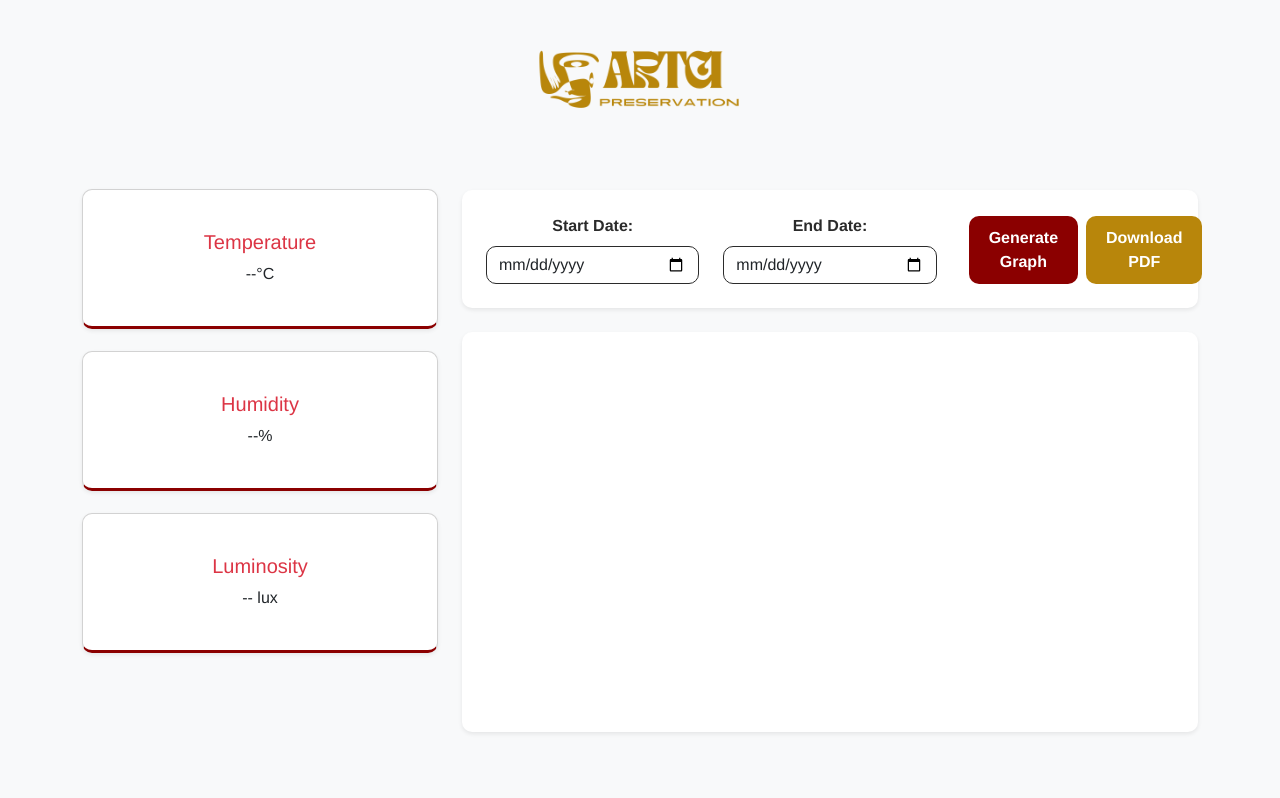
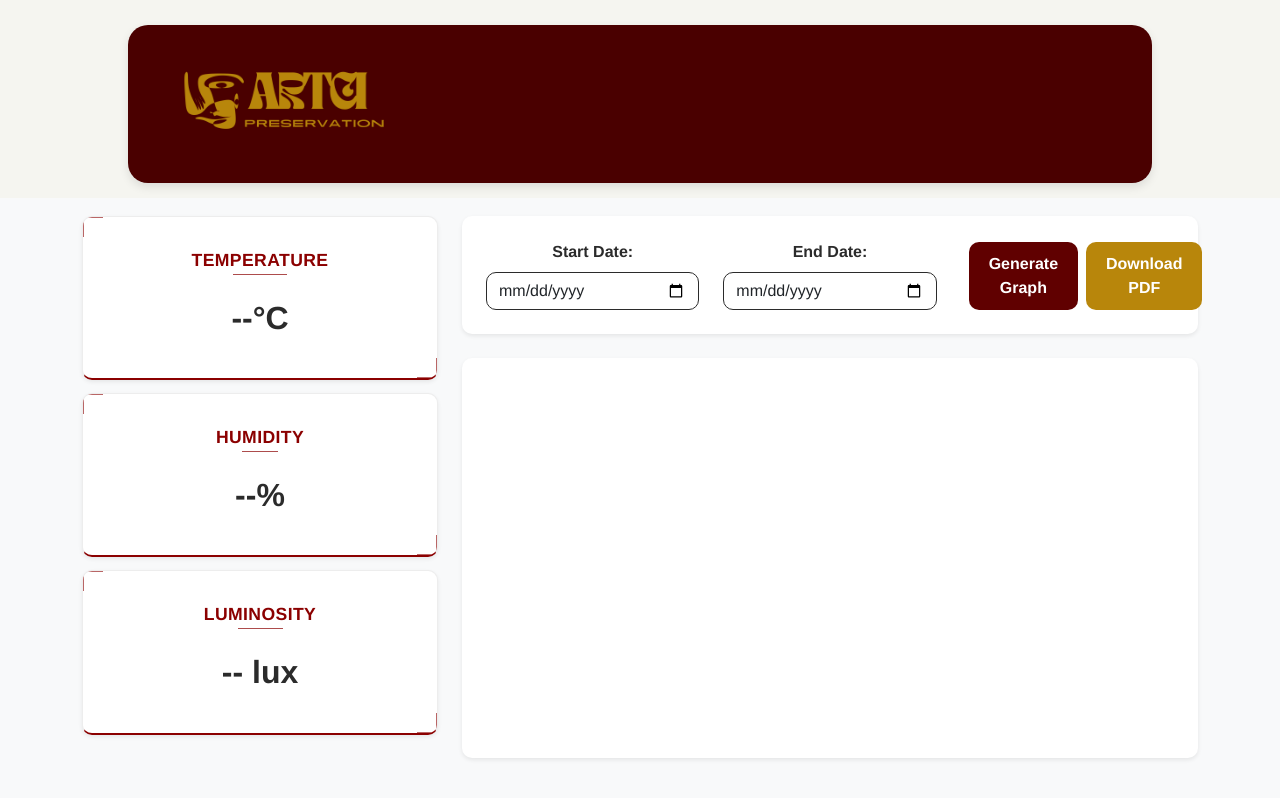
Before and after one commit to bellaom/PresArt, a website with bundled scripts: page public/index.html in a window 1280 px wide. Built offline with nearby package versions, Linux system fonts and the light colour scheme; files whose address does not match are found by name.

Commit message:
frontend: adding containers and changing colors to develop a more aesthetic page

```diff
--- a/public/index.html
+++ b/public/index.html
@@ -18,32 +18,37 @@
     <link rel="stylesheet" href="style.css">
 </head>
 <body>
-    <div class="container-fluid bg-light min-vh-100">
-        <!-- Contenedor del logo -->
-        <div class="logo-container text-center pt-4">
+    <!-- Header flotante con puntas redondeadas -->
+    <header>
+        <div class="container">
+            <div class="logo-container">
                 <img src="imagenes/logo.png" alt="Museo" class="logo">
             </div>
+        </div>
+    </header>
 
+    <div class="container-fluid bg-light min-vh-100">
         <!-- Contenido principal -->
-        <main class="container mt-4">
+        <main class="container mt-2">
             <div class="row g-4">
+                <!-- Contenedores de datos a la izquierda -->
                     <!-- Contenedores de datos a la izquierda -->
     <div class="col-md-4">
         <div class="card data-card text-center shadow-sm">
             <div class="card-body">
-                            <h5 class="card-title text-danger">Temperature</h5>
+                <h5 class="card-title">Temperature</h5>
                 <p class="card-text data-value" id="temperature-value">--°C</p>
             </div>
         </div>
         <div class="card data-card text-center shadow-sm">
             <div class="card-body">
-                            <h5 class="card-title text-danger">Humidity</h5>
+                <h5 class="card-title">Humidity</h5>
                 <p class="card-text data-value" id="humidity-value">--%</p>
             </div>
         </div>
         <div class="card data-card text-center shadow-sm">
             <div class="card-body">
-                            <h5 class="card-title text-danger">Luminosity</h5>
+                <h5 class="card-title">Luminosity</h5>
                 <p class="card-text data-value" id="luminosity-value">-- lux</p>
             </div>
         </div>
@@ -51,7 +56,7 @@
 
                 <!-- Contenedor de los datos históricos a la derecha -->
                 <div class="col-md-8">
-                    <div class="historical-section mt-4 p-4 text-center">
+                    <div class="historical-section p-4 text-center">
                         <div class="row justify-content-center">
                             <div class="col-md-4">
                                 <label for="start-date" class="form-label">Start Date:</label>
--- a/public/style.css
+++ b/public/style.css
@@ -12,36 +12,114 @@ body {
     font-family: 'Helvetica Neue', Arial, sans-serif;
     background-color: var(--secondary-color);
     color: var(--text-color);
+    padding-top: 20px; /* Reduced from 50px */
+}
+
+/* Estilo para el header centrado */
+header {
+    background-color: #4A0000; /* Gris suave y elegante */
+    color: white;
+    border-radius: 20px; /* Bordes redondeados */
+    padding: 20px 40px; /* Espacio dentro del header */
+    width: 80%; /* No cubre toda la pantalla */
+    margin: 5px auto 15px; /* Reduced top margin and set bottom margin */
+    box-shadow: 0 4px 10px rgba(0, 0, 0, 0.1); /* Sombra para darle efecto de elevación */
 }
 
 /* Estilo para el contenedor del logo */
 .logo-container {
-    padding-top: 20px; /* Ajusta el espacio encima del logo */
-    text-align: center; /* Centra el logo */
+    text-align: left; /* Alineación a la izquierda */
 }
 
 /* Estilo del logo */
 .logo {
-    width: 210px; /* Ajusta el tamaño del logo si es necesario */
+    width: 210px; /* Ajusta el tamaño del logo */
     height: auto;
 }
 
-/* Estilo de las tarjetas de datos en columna vertical */
+/* Opcional: para mejorar la visualización del logo dentro del header */
+header .container {
+    display: flex;
+    align-items: center;
+    justify-content: space-between;
+}
+
+/* Estilo mejorado de las tarjetas de datos con tamaño reducido */
 .data-card {
     background: var(--card-bg);
     border-radius: var(--border-radius);
-    padding: 1.5rem;
-    margin-bottom: 1rem;
-    box-shadow: 0 2px 4px rgba(0,0,0,0.08);
-    border-bottom: 3px solid var(--accent-color);
+    padding: 1rem 0.8rem; /* Reducido de 1.5rem 1rem */
+    margin-bottom: 0.8rem; /* Reducido de 1rem */
+    box-shadow: 0 2px 5px rgba(0,0,0,0.1);
+    border: 1px solid rgba(0,0,0,0.07);
+    border-bottom: 2px solid var(--accent-color); /* Reducido de 3px */
     transition: transform 0.2s, box-shadow 0.2s;
-    margin-top: 1.4rem;
+    margin-top: 0;
+    position: relative;
+    overflow: hidden;
 }
 
-/* Efecto hover para las tarjetas de datos */
+/* Efecto hover mejorado para las tarjetas de datos */
 .data-card:hover {
-    transform: translateY(-3px);
-    box-shadow: 0 4px 8px rgba(0,0,0,0.15);
+    transform: translateY(-2px); /* Reducido de -3px */
+    box-shadow: 0 4px 10px rgba(0,0,0,0.15); /* Reducido de 0 5px 12px */
+}
+
+/* Estilo para el título de la tarjeta */
+.data-card .card-title {
+    color: var(--accent-color);
+    font-size: 1.1rem; /* Reducido de 1.2rem */
+    font-weight: 600;
+    margin-bottom: 0.7rem; /* Reducido de 1rem */
+    text-transform: uppercase;
+    letter-spacing: 0.4px; /* Reducido de 0.5px */
+    position: relative;
+    display: inline-block;
+}
+
+.data-card .card-title:after {
+    content: '';
+    position: absolute;
+    bottom: -4px; /* Reducido de -5px */
+    left: 30%;
+    width: 40%; /* Reducido de 50% */
+    height: 1.5px; /* Reducido de 2px */
+    background-color: var(--accent-color);
+    opacity: 0.7;
+}
+
+/* Estilo para el valor numérico */
+.data-card .data-value {
+    font-size: 2rem; /* Reducido de 2.5rem */
+    font-weight: 700;
+    color: var(--text-color);
+    margin: 0.7rem 0 0.3rem; /* Reducido de 1rem 0 0.5rem */
+    font-family: 'Helvetica Neue', Arial, sans-serif;
+}
+
+/* Efecto decorativo en las esquinas de la tarjeta - reducido */
+.data-card:before {
+    content: '';
+    position: absolute;
+    top: 0;
+    left: 0;
+    width: 20px; /* Reducido de 30px */
+    height: 20px; /* Reducido de 30px */
+    border-top: 1.5px solid var(--accent-color); /* Reducido de 2px */
+    border-left: 1.5px solid var(--accent-color); /* Reducido de 2px */
+    opacity: 0.6;
+}
+
+.data-card:after {
+    content: '';
+    position: absolute;
+    bottom: 0;
+    right: 0;
+    width: 20px; /* Reducido de 30px */
+    height: 20px; /* Reducido de 30px */
+    border-bottom: 1.5px solid var(--accent-color); /* Reducido de 2px */
+    border-right: 1.5px solid var(--accent-color); /* Reducido de 2px */
+    opacity: 0.6;
 }
 
 /* Contenedor de los datos en la columna izquierda */
@@ -85,12 +163,12 @@ body {
 }
 
 .historical-section .btn-danger {
-    background: var(--accent-color);
+    background: #600000;
     border: none;
 }
 
 .historical-section .btn-danger:hover {
-    background: #600000;
+    background: #4A0000;
     transform: translateY(-2px);
 }
 
@@ -133,11 +211,11 @@ body {
     display: flex;
     flex-direction: column;
     gap: 1rem;
-    width: 30%; /* Define el ancho de la columna izquierda */
+    width: 20%; /* Define el ancho de la columna izquierda */
 }
 
 .right-column {
-    width: 65%; /* Define el ancho de la columna derecha */
+    width: 70%; /* Define el ancho de la columna derecha */
 }
 
 /* Asegura que la gráfica sea responsiva */
@@ -145,3 +223,8 @@ body {
     width: 100%;
     height: 400px; /* Ajusta la altura en pantallas más pequeñas */
 }
+
+/* For the container-fluid element, add this to push content up */
+.container-fluid.bg-light {
+    padding-top: 10px !important; /* Override Bootstrap's padding */
+}
```
Lines whose indentation alone changed are shown as unchanged.
